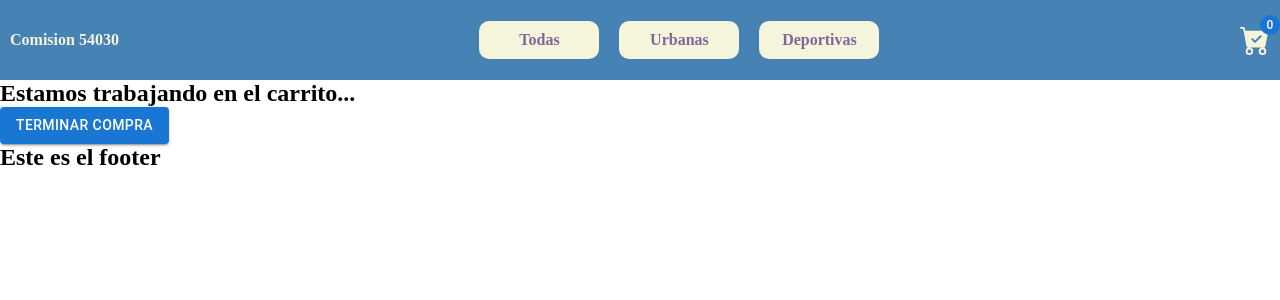
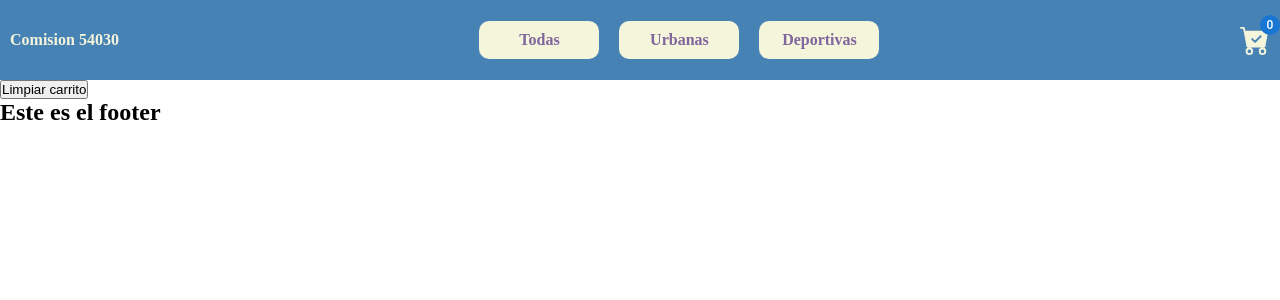
Before and after one commit to jorgeduje/comision-54030, a React (Vite) app: page /cart in a window 1280 px wide. Shown: the top 300 px of the page. Built offline with nearby package versions, Linux system fonts and the light colour scheme.

Commit message:
se implementa estado global con context

```diff
--- a/src/App.jsx
+++ b/src/App.jsx
@@ -4,10 +4,12 @@
 import { ItemDetailContainer } from "./components/pages/itemDetailContainer/ItemDetailContainer";
 import { Layout } from "./components/layout/Layout";
 import { CheckoutContainer } from "./components/pages/checkout/CheckoutContainer";
+import CartContextProvider from "./context/CartContext";
 
 const App = () => {
   return (
     <BrowserRouter>
+      <CartContextProvider>
         <Routes>
           <Route element={<Layout />}>
             <Route path="/" element={<ItemListContainer />} />
@@ -18,6 +20,7 @@
             <Route path="*" element={<h1>404 not found</h1>} />
           </Route>
         </Routes>
+      </CartContextProvider>
     </BrowserRouter>
   );
 };
--- a/src/components/common/CartWidget.jsx
+++ b/src/components/common/CartWidget.jsx
@@ -1,11 +1,15 @@
 import { Badge } from "@mui/material";
 import { Link } from "react-router-dom";
 import { BsFillCartCheckFill } from "react-icons/bs";
+import { useContext } from "react";
+import { CartContext } from "../../context/CartContext";
 
 const CartWidget = () => {
+  const { cart } = useContext(CartContext);
+
   return (
     <Link to="/cart">
-      <Badge badgeContent={0} showZero color="primary">
+      <Badge badgeContent={cart.length} showZero color="primary">
         <BsFillCartCheckFill size="30px" color="beige" />
       </Badge>
     </Link>
--- a/src/components/pages/cart/CartContainer.jsx
+++ b/src/components/pages/cart/CartContainer.jsx
@@ -1,13 +1,26 @@
 import { Button } from "@mui/material";
+import { useContext } from "react";
 import { Link } from "react-router-dom";
+import { CartContext } from "../../../context/CartContext";
 
 export const CartContainer = () => {
+  const { cart, clearCart, removeById } = useContext(CartContext);
+
   return (
     <div>
-      <h2>Estamos trabajando en el carrito...</h2>
-      <Link to="/checkout">
+      {cart.map((product) => (
+        <div key={product.id} style={{ border: "2px solid black" }}>
+          <h2>nombre: {product.title}</h2>
+          <h2>cantidad: {product.quantity}</h2>
+          <button onClick={ ()=> removeById(product.id) }>Eliminar</button>
+        </div>
+      ))}
+
+      <button onClick={clearCart}>Limpiar carrito</button>
+
+      {/* <Link to="/checkout">
         <Button variant="contained">Terminar compra</Button>
-      </Link>
+      </Link> */}
     </div>
   );
 };
--- a/src/components/pages/itemDetailContainer/ItemDetail.jsx
+++ b/src/components/pages/itemDetailContainer/ItemDetail.jsx
@@ -1,7 +1,6 @@
 import ItemCountContainer from "../../common/itemCount/ItemCountContainer";
 import "./ItemDetail.css"
 export const ItemDetail = ({ item, onAdd }) => {
-  console.log(item);
   return (
     <div>
       <div className={"containerItemDetail"}>
--- a/src/components/pages/itemDetailContainer/ItemDetailContainer.jsx
+++ b/src/components/pages/itemDetailContainer/ItemDetailContainer.jsx
@@ -1,14 +1,16 @@
-import { useEffect, useState } from "react";
+import { useContext, useEffect, useState } from "react";
 import { getProduct } from "../../../productsMock";
 import { useParams, useNavigate } from "react-router-dom";
 import { ItemDetail } from "./ItemDetail";
+import { CartContext } from "../../../context/CartContext";
 
 export const ItemDetailContainer = () => {
   const { id } = useParams();
-  console.log(id);
 
   const [item, setItem] = useState(null);
   const [isLoading, setIsLoading] = useState(true);
+
+  const {addToCart} = useContext( CartContext )
 
 //  const navigate = useNavigate()
 
@@ -26,9 +28,8 @@
       ...item,
       quantity: cantidad
     }
-    console.log(infoProducto)
-    // Quiero navegar al carrito
-    // navigate("/cart")
+    addToCart( infoProducto )
+
   };
 
   return (
--- /dev/null
+++ b/src/context/CartContext.jsx
@@ -0,0 +1,53 @@
+import { createContext, useState } from "react";
+
+export const CartContext = createContext();
+
+const CartContextProvider = ({ children }) => {
+  const [cart, setCart] = useState([]); // [ ]---> {} ---> [{1}] ---> [{1}, {3}]
+
+  const addToCart = (product) => {
+    let existe = isInCart(product.id);
+
+    if (existe) {
+      let newArray = cart.map((elemento) => {
+        if (elemento.id === product.id) {
+          return {
+            ...elemento,
+            quantity: elemento.quantity + product.quantity,
+          };
+        } else {
+          return elemento;
+        }
+      });
+
+      setCart(newArray);
+    } else {
+      setCart([...cart, product]);
+    }
+  };
+
+  const clearCart = () => {
+    setCart([]);
+  };
+
+  const isInCart = (id) => {
+    let existe = cart.some((elemento) => elemento.id === id);
+    return existe;
+  };
+
+  const removeById = (id)=>{
+    let newArray = cart.filter((elemento)=> elemento.id !== id ) // ---> []
+    setCart(newArray)
+  }
+
+  let data = {
+    cart,
+    addToCart,
+    clearCart,
+    removeById
+  };
+
+  return <CartContext.Provider value={data}>{children}</CartContext.Provider>;
+};
+
+export default CartContextProvider;
```
Lines whose indentation alone changed are shown as unchanged.
